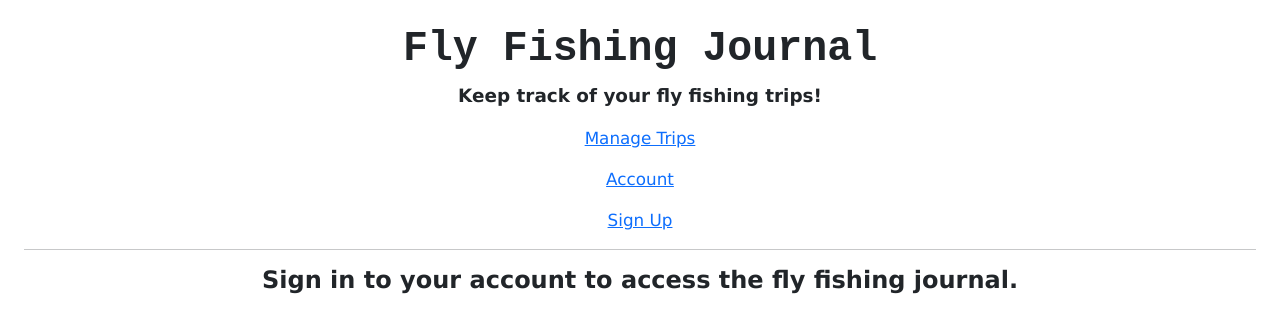
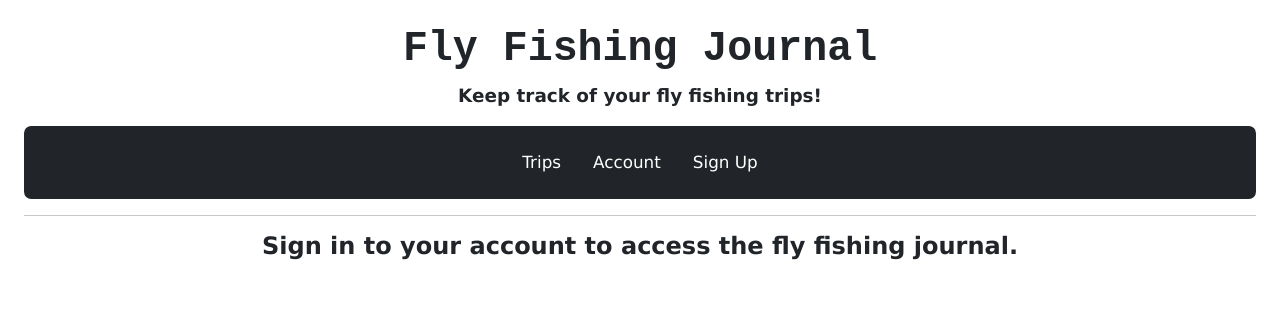
Before and after one commit to brianscherner/fly-fishing-journal, a React (Create React App) app: page /trips in a window 1280 px wide. Shown: the top 332 px of the page. Built offline with nearby package versions, Linux system fonts and the light colour scheme; no server answers; the database is empty.

Commit message:
Add navbar menu to show links to different sections of application.

```diff
--- a/src/components/Header.js
+++ b/src/components/Header.js
@@ -1,5 +1,5 @@
 import React from 'react';
-import { Link } from 'react-router-dom';
+import Navbar from './Navbar';
 
 function Header() {
   return (
@@ -7,11 +7,7 @@ function Header() {
       <div className='app-header'>
         <h1 className='app-title'>Fly Fishing Journal</h1>
         <p className='header-message'>Keep track of your fly fishing trips!</p>
-        <div className='header-links'>
-          <p><Link to="/trips">Manage Trips</Link></p>
-          <p><Link to="/account">Account</Link></p>
-          <p><Link to="/sign-up">Sign Up</Link></p>
-        </div>
+        <Navbar/>
         <hr/>
       </div>
     </React.Fragment>
--- /dev/null
+++ b/src/components/Navbar.js
@@ -0,0 +1,49 @@
+import React from 'react';
+import { Link } from 'react-router-dom';
+
+function Navbar() {
+  return (
+    <div className='header-links'>
+      <nav className="navbar navbar-expand navbar-dark bg-dark">
+        <button
+          className="navbar-toggler"
+          type="button"
+          data-bs-toggle="collapse"
+          data-bs-target="navbarSupportedContent"
+          aria-controls="navbarSupportedContent"
+          aria-expanded="false"
+          aria-label="Toggle navigation"
+        >
+          <span className="navbar-toggler-icon"></span>
+        </button>
+        <div className="collapse navbar-collapse justify-content-center" id="navbarSupportedContent">
+          <ul className="navbar-nav">
+            <li className="nav-item active">
+              <Link className="nav-link" to="/trips">
+                <div className={"nav-link"} href="#">
+                  Trips
+                </div>
+              </Link>
+            </li>
+            <li className="nav-item">
+              <Link className="nav-link" to="/account">
+                <div className={"nav-link"} href="#">
+                  Account
+                </div>
+              </Link>
+            </li>
+            <li className="nav-item">
+              <Link className="nav-link" to="/sign-up">
+                <div className={"nav-link"} href="#">
+                  Sign Up
+                </div>
+              </Link>
+            </li>
+          </ul>
+        </div>
+      </nav>
+    </div>
+  )
+}
+
+export default Navbar;
--- a/src/index.css
+++ b/src/index.css
@@ -10,6 +10,15 @@ body {
 code {
   font-family: source-code-pro, Menlo, Monaco, Consolas, 'Courier New',
     monospace;
+}
+
+/* navbar menu styling */
+.navbar {
+  border-radius: 0.45rem;
+}
+
+.nav-link {
+  color: white !important;
 }
 
 /* styling for message telling user to sign in to access app */
```
Also changed, not shown: 1 other file (tests, documents, lock files or other folders).
